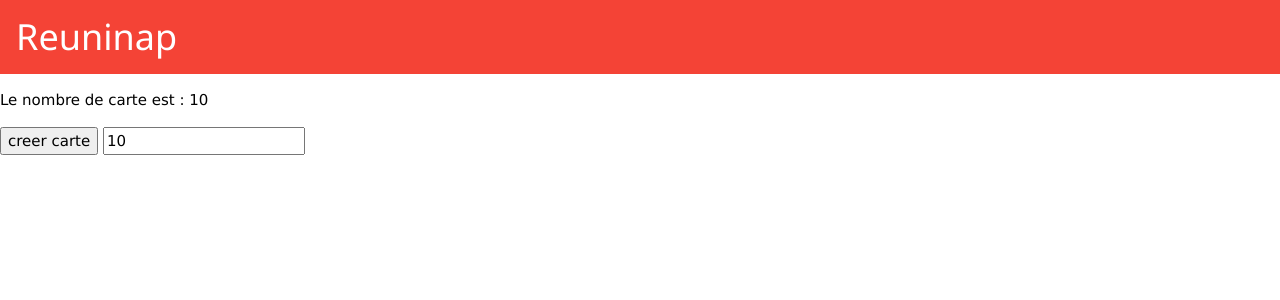
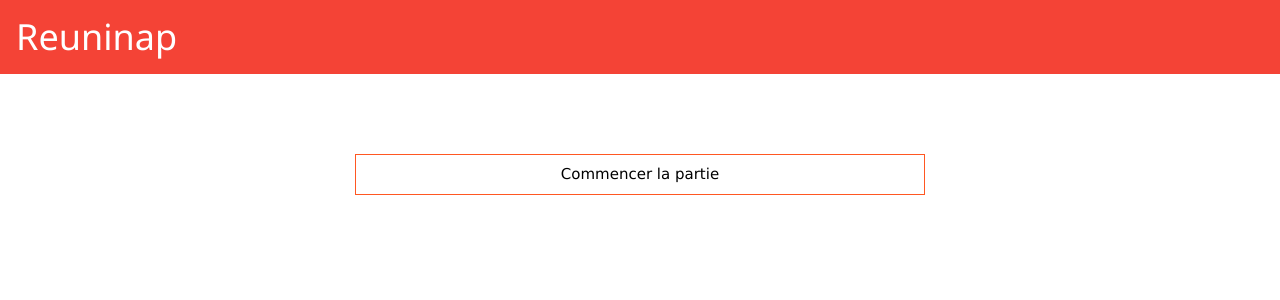
Before and after one commit to BigBen974/memoire-flash, a PHP site: page /index.html in a window 1280 px wide. Shown: the top 300 px of the page. Run offline with PHP 8.4, Linux system fonts and the light colour scheme.

Commit message:
Add files via upload

```diff
--- a/css/style.css
+++ b/css/style.css
@@ -1 +1,21 @@
-body{margin:0}
+.size-carte{
+    display: inline-block;
+    margin-top: 10px;
+    margin: 1%;
+    width: 14%;
+}
+
+.btn-centre{
+    display: block;
+    margin-top: 30px;
+    margin-right: 25%;
+    margin-left: 25%;
+    width: 50%;
+}
+
+.pa{
+
+    padding-left: 20px;
+    padding-top: 50px;
+
+}
--- a/index.html
+++ b/index.html
@@ -12,22 +12,22 @@
     <div style="display:none" id="app">
 
 
-    <div v-if="titre" class="w3-container w3-red w3-monospace">
+    <div  v-if="!onGame&&titre"  class="w3-container w3-red w3-monospace">
   <h1 v-if="titre" >{{titre}}</h1>
   <p v-if="slogan">{{slogan}}</p>
 </div>
 
-<div class="w3-block w3-auto ">
+<div class="w3-auto pa">
 
-  <cartes v-for="car in carte" :nom="car" v-on:essai_carte=tryCard></cartes>
-</div>
+  <cartes v-for="car in carte"  :nom="car" v-on:essai_carte=tryCard></cartes>
 
 
-<p>Le nombre de carte est : {{ niveau }}</p>
-    <button v-on:click="createCarte(niveau)">creer carte</button>
-    <p v-if="carte.length>=1">{{ carte }}</p>
-    <input v-model="niveau" placeholder="niveau">
 
+
+  </div>
+  <div v-if="!onGame" class="w3-auto">
+    <button  class="w3-border w3-border-deep-orange w3-btn btn-centre" v-on:click="createCarte(niveau)">Commencer la partie</button>
+  </div>
 
     </div>
     <script src="https://cdn.jsdelivr.net/npm/vue/dist/vue.js" ></script>
--- a/js/app.js
+++ b/js/app.js
@@ -3,7 +3,7 @@
 Vue.component('cartes', {
   props: ['nom'],
 
-  template: '<img v-on:click="tryCarte(nom, $event)" class="w3-margin" :src="imageUrl()" :id="nom" />',
+  template: '<img v-on:click="tryCarte(nom, $event)" class="size-carte" :src="imageUrl()" :id="nom" />',
 
   methods:{
 
@@ -31,7 +31,8 @@ Vue.component('cartes', {
 var app = new Vue({
     el: '#app',
     data: {
-      niveau: 10,
+      niveau: 6,
+      onGame: false,
       carte: [],
       titre:"Reuninap",
       slogan:"",
@@ -46,35 +47,24 @@ var app = new Vue({
 
         if(!e1){
         this.essai1=numCarte;
-        cart1.style="pointer-events:none";
+        this.noneCarte(numCarte);
         }
         else if (e1.substring(1, 2)!=numCarte.substring(1, 2))
         {
 
 
-          for(i=0;i<this.carte.length;i++){
-             let im=this.carte[i];
-             let img=document.getElementById(im);
-
-              img.style="pointer-events:none";
-
-
-          }
+          this.noneCarte();
 
            var cl= setTimeout(this.clearCarte, 500, numCarte, e1);
 
         }else{
 
-          for(i=0;i<this.carte.length;i++){
-            let im=this.carte[i];
-            let img=document.getElementById(im);
+          this.noneCarte();
 
-              img.style="pointer-events:auto";
 
-          }
           let e = this.essai1;
           var re= setTimeout(this.removeCarte, 500, numCarte, e);
-          this.essai1="";
+
         }
 
       },
@@ -105,8 +95,42 @@ var app = new Vue({
     }
 
 
+    this.essai1="";
+
+
+    setTimeout(this.autoCarte, 500);
+
+    if(this.carte.length<=0){this.onGame=false};
       },
 
+      autoCarte: function(id){
+        if(!id){
+        for(i=0;i<this.carte.length;i++){
+          let im=this.carte[i];
+          let img=document.getElementById(im);
+
+            img.style="pointer-events:auto";
+
+        } }
+        else {
+          let img=document.getElementById(id);
+
+          img.style="pointer-events:auto";}
+      },
+      noneCarte: function(id){
+        if(!id){
+        for(i=0;i<this.carte.length;i++){
+          let im=this.carte[i];
+          let img=document.getElementById(im);
+
+            img.style="pointer-events:none";
+
+        } }
+        else {
+          let img=document.getElementById(id);
+
+          img.style="pointer-events:none";}
+      },
       clearCarte: function(numCarte, essai1){
         var cart = document.getElementById(numCarte);
         var essai= document.getElementById(essai1);
@@ -116,8 +140,7 @@ var app = new Vue({
         cart.src="img/card.png";
         essai.src="img/card.png";
 
-        console.log(cart);
-        console.log(essai);
+
         this.essai1="";
         cart.style="pointer-events:auto";
         essai.style="pointer-events:auto";
@@ -138,7 +161,7 @@ var app = new Vue({
           this.carte.push(1+""+i);
       }
       this.carte=this.shuffle(this.carte);
-
+      this.onGame=true;
       },
       shuffle: function (array) {
         var currentIndex = array.length, temporaryValue, randomIndex;
```
Also changed, not shown: css/w3.css.
